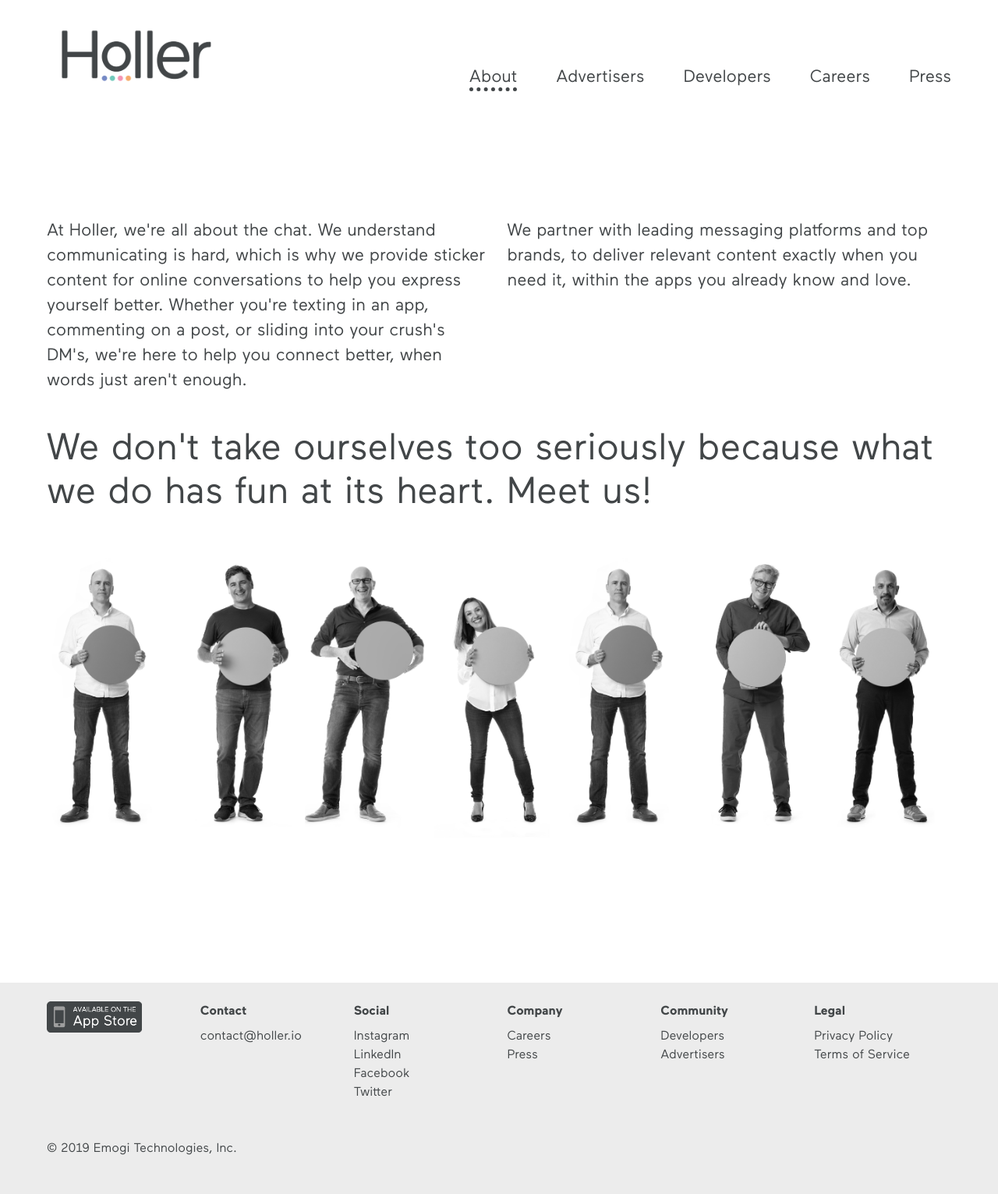
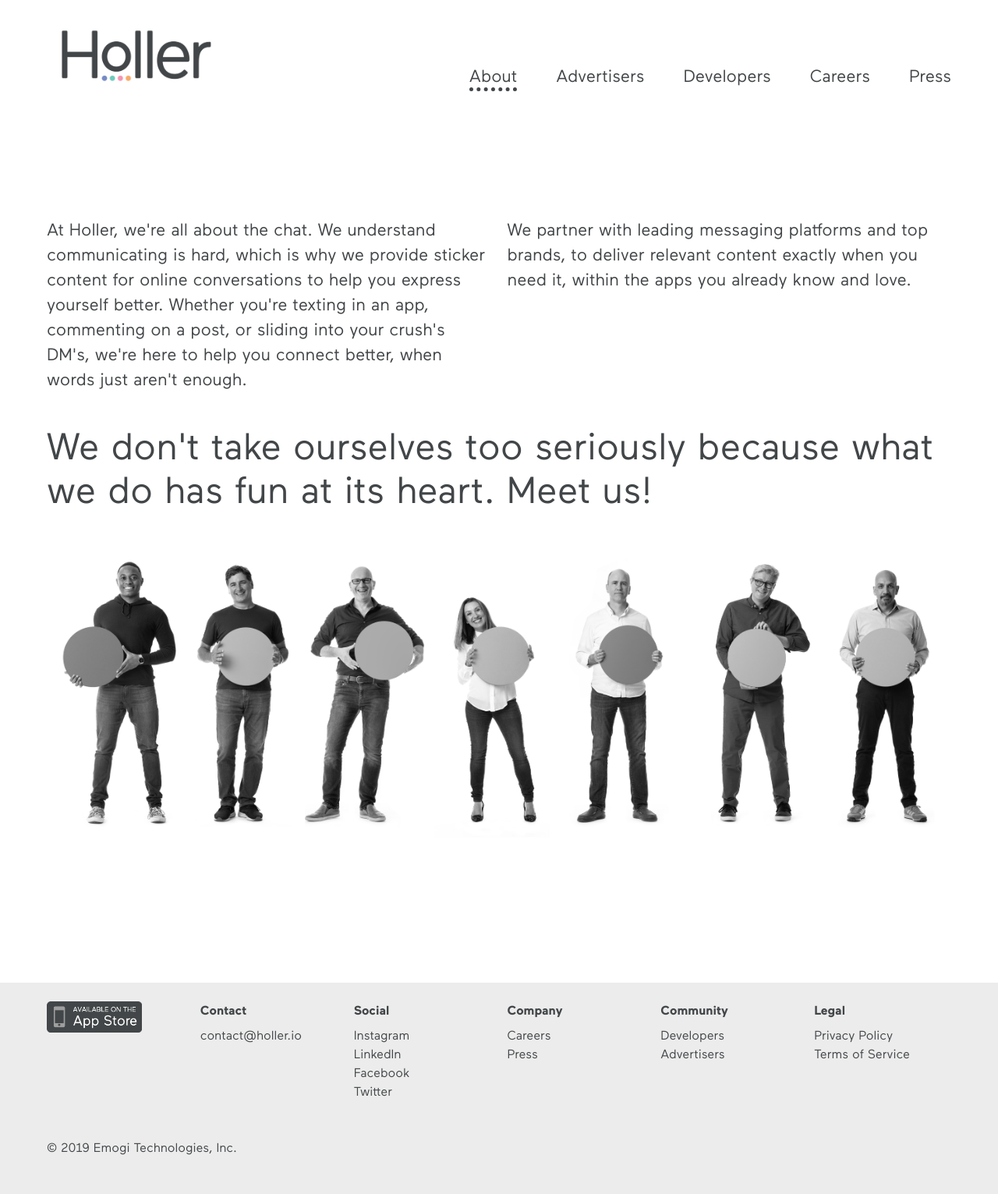
Before and after one commit to taliacotton/holler, a Jekyll site: the page built from about.html, in a window 1280 px wide. Shown: the whole page at 78% size. Built offline with Jekyll 4.4.1, drawn with Linux system fonts in a browser that asks for light colours; nearby versions of some CDN libraries.

Commit message:
Updated '_data/team.yml' via CloudCannon

```diff
--- a/_data/team.yml
+++ b/_data/team.yml
@@ -1,6 +1,6 @@
 - name: Travis Montaque
   title: Founder & CEO
-  image: /assets/img/David_new.jpg
+  image: /assets/img/Travis_new.jpg
   modal:
     image: /assets/img/Travis_Module.png
     bio: >-
```
